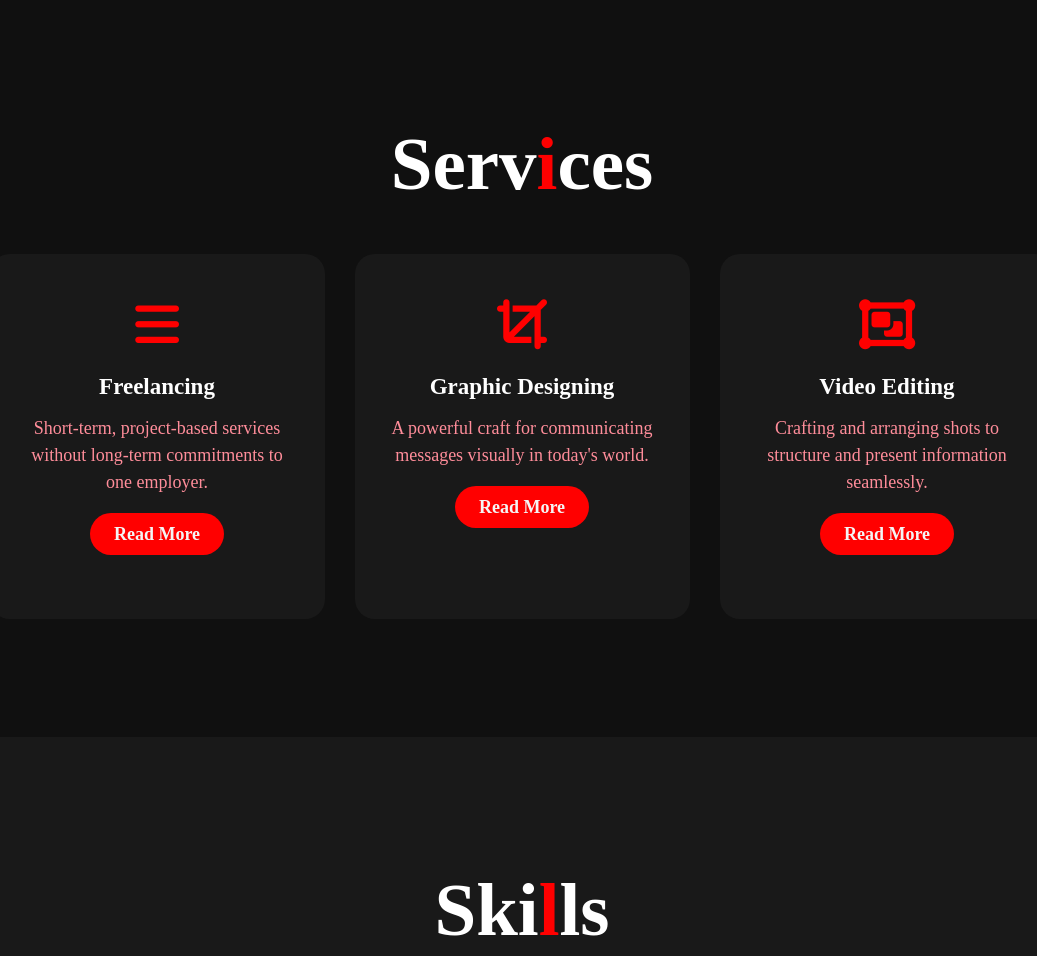
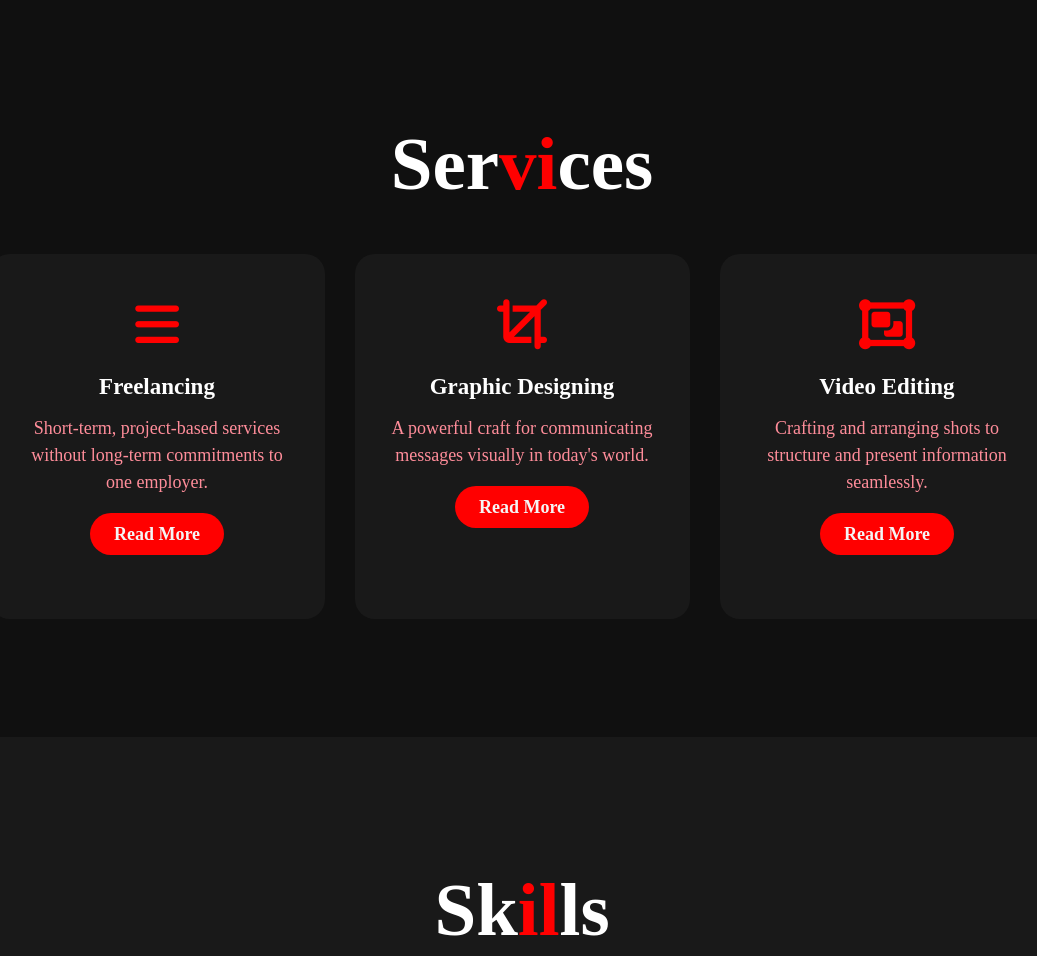
Before and after one commit to navneet1914/My-New-Portfolio, a plain HTML site: page index.html in a window 1280 px wide. Shown: the part 1420-2376 px from the top of the page, without its empty margins (118-1155 px from the left). Drawn offline with Linux system fonts and the light colour scheme; a web font is replaced by a local one.

Commit message:
Update index.html

```diff
--- a/index.html
+++ b/index.html
@@ -62,7 +62,7 @@
     <!--Service section start-->
     <div class="service" id="services">
         <div class="title">
-            <h2>Serv<span>i</span>ces</h2>
+            <h2>Ser<span>vi</span>ces</h2>
         </div>
 
 
@@ -104,7 +104,7 @@
     <!--Skill section start-->
     <div class="skills" id="skills">
         <div class="title">
-            <h2>Ski<span>l</span>ls</h2>
+            <h2>Sk<span>il</span>ls</h2>
         </div>
 
 
```
